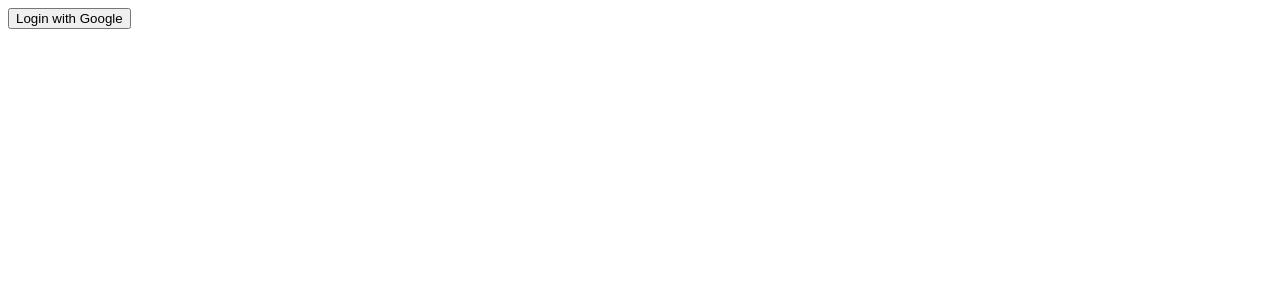
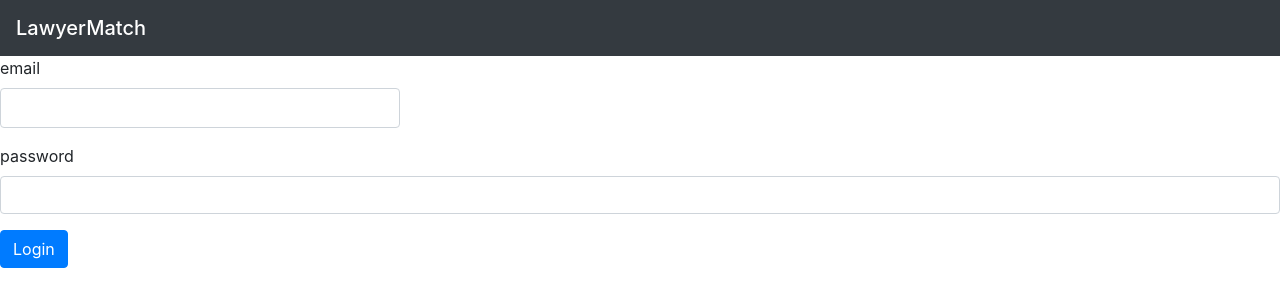
Before and after one commit to joeliosa/ProjectAid, a plain HTML site: page public/index.html in a window 1280 px wide. Drawn offline with nearby package versions, Linux system fonts and the light colour scheme; some packages are replaced by stand-ins of ours.

```diff
--- a/public/index.html
+++ b/public/index.html
@@ -3,22 +3,40 @@
   <head>
     <meta charset="utf-8">
     <meta name="viewport" content="width=device-width, initial-scale=1">
-    <title>Welcome to Firebase Hosting</title>
+    <title>LawyerMatch</title>
+    <link rel="stylesheet" type="text/css" href="mainpage.css">
+
+    <link rel="stylesheet" href="https://stackpath.bootstrapcdn.com/bootstrap/4.4.1/css/bootstrap.min.css" integrity="sha384-Vkoo8x4CGsO3+Hhxv8T/Q5PaXtkKtu6ug5TOeNV6gBiFeWPGFN9MuhOf23Q9Ifjh" crossorigin="anonymous">
 
     <!-- update the version number as needed -->
     <script defer src="/__/firebase/7.8.0/firebase-app.js"></script>
     <!-- include only the Firebase features as you need -->
     <script defer src="/__/firebase/7.8.0/firebase-auth.js"></script>
-    <script defer src="/__/firebase/7.8.0/firebase-database.js"></script>
+    <script defer src="/__/firebase/7.8.0/firebase-firestore.js"></script>
     <script defer src="/__/firebase/7.8.0/firebase-messaging.js"></script>
     <script defer src="/__/firebase/7.8.0/firebase-storage.js"></script>
     <!-- initialize the SDK after all desired features are loaded -->
     <script defer src="/__/firebase/init.js"></script>
     </head>
+    <script src="https://code.jquery.com/jquery-3.4.1.slim.min.js" integrity="sha384-J6qa4849blE2+poT4WnyKhv5vZF5SrPo0iEjwBvKU7imGFAV0wwj1yYfoRSJoZ+n" crossorigin="anonymous"></script>
+    <script src="https://cdn.jsdelivr.net/npm/popper.js@1.16.0/dist/umd/popper.min.js" integrity="sha384-Q6E9RHvbIyZFJoft+2mJbHaEWldlvI9IOYy5n3zV9zzTtmI3UksdQRVvoxMfooAo" crossorigin="anonymous"></script>
+    <script src="https://stackpath.bootstrapcdn.com/bootstrap/4.4.1/js/bootstrap.min.js" integrity="sha384-wfSDF2E50Y2D1uUdj0O3uMBJnjuUD4Ih7YwaYd1iqfktj0Uod8GCExl3Og8ifwB6" crossorigin="anonymous"></script>
     <body>
-      <button onclick="googleLogin()">
-        Login with Google
-      </button>
+      <nav1 class="navbar navbar-dark bg-dark">
+        <span class="navbar-brand mb-0 h1">LawyerMatch</span>
+      </nav1>
+      <form>
+        <div class="form-group">
+          <label for="exampleInputEmail1">email</label>
+          <input type="email" class="form-control" style="width: 400px; height: 40px;" id="exampleInputEmail1" aria-describedby="emailHelp">
+        </div>
+        <div class="form-group">
+          <label for="exampleInputPassword1">password</label>
+          <input type="password" class="form-control" id="exampleInputPassword1">
+        </div>
+
+        <button type="submit" class="btn btn-primary">Login</button>
+      </form>
     <script src="app.js">
 
     </script>
```
Also changed, not shown: public/mainpage.css (added, +7 -0 lines), public/scraps.html (added, +1 -0 lines), 1 other file.
